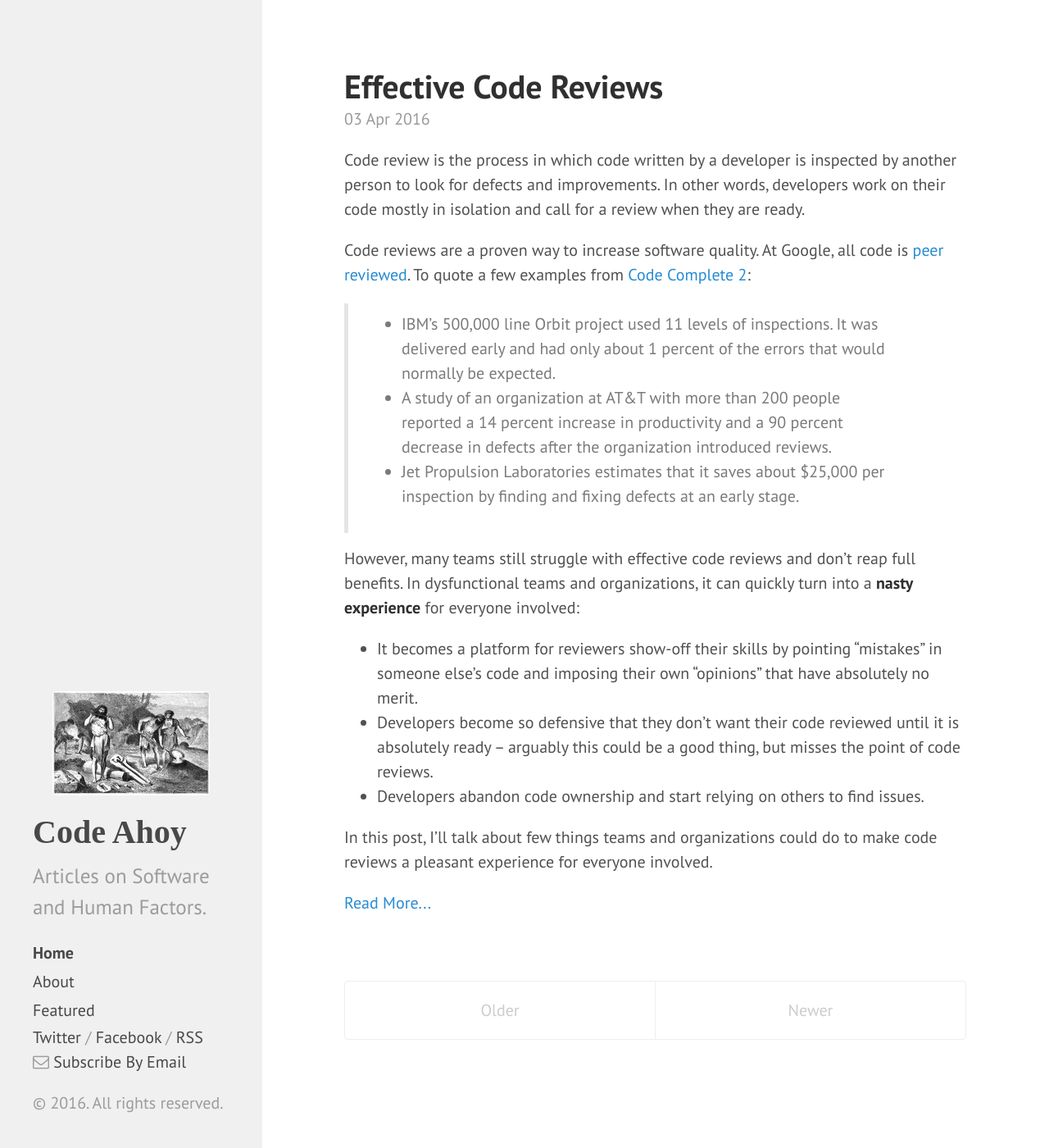
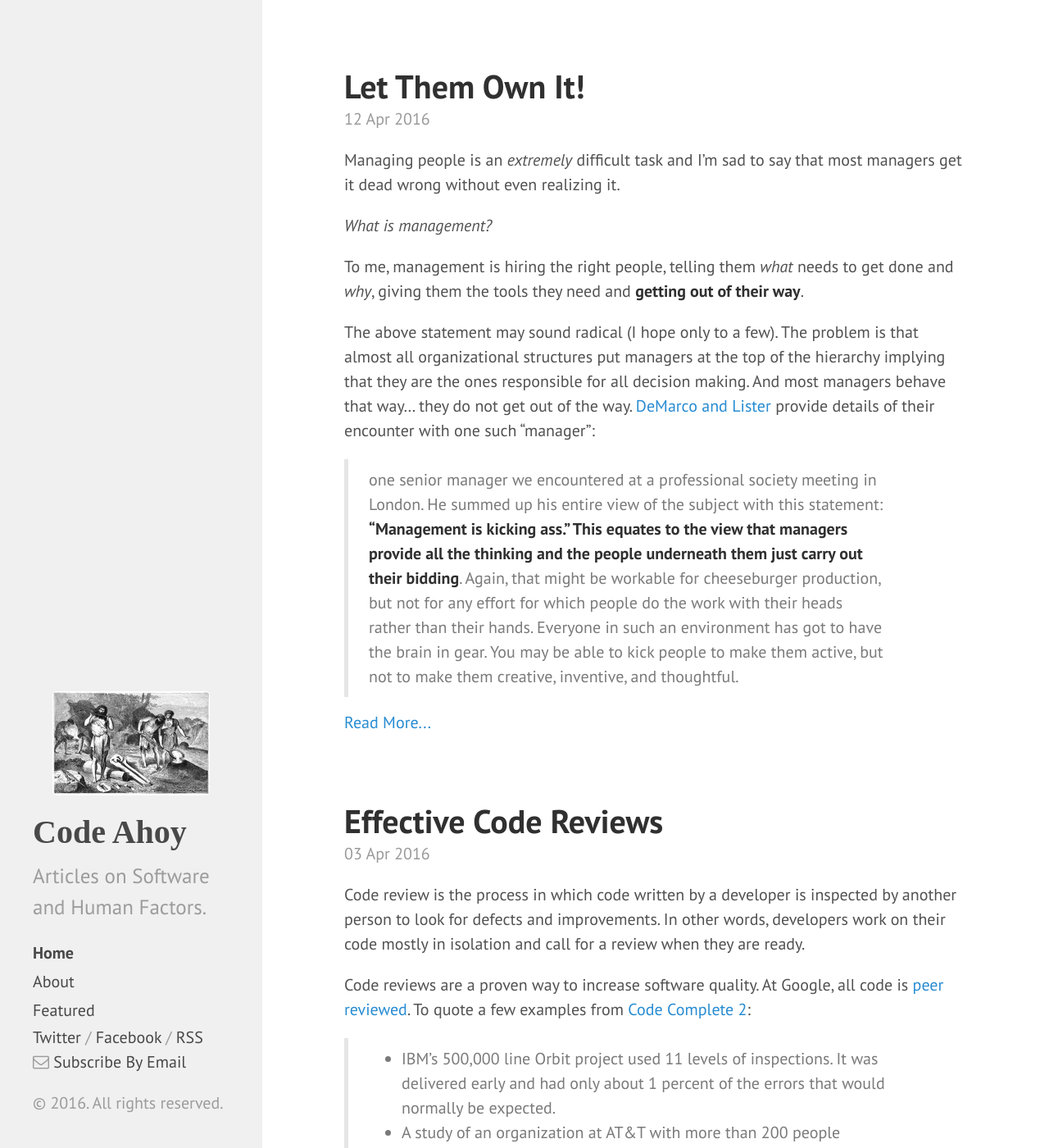
Before and after one commit to talk2viren/umermansoor.github.io, a Jekyll site: the page built from index.html, in a window 1280 px wide and 1400 px high. Shown: the whole window at 82% size. Built offline with Jekyll 4.4.1, drawn with Linux system fonts in a browser that asks for light colours; nearby versions of some CDN libraries; Markdown is read by kramdown in place of the engine named in the settings; the list of posts is cut into pages by our own code.

Commit message:
Published  second blog post.

```diff
--- /dev/null
+++ b/_posts/2016-04-12-let-them-own-it.md
@@ -0,0 +1,31 @@
+---
+layout: post
+title: Let Them Own It!
+comments: True
+excerpt_separator: <!--more-->
+---
+
+Managing people is an *extremely* difficult task and I'm sad to say that most managers get it dead wrong without even realizing it.
+
+*What is management?*
+
+To me, management is hiring the right people, telling them *what* needs to get done and *why*, giving them the tools they need and **getting out of their way**.
+
+The above statement may sound radical (I hope only to a few). The problem is that almost all organizational structures put managers at the top of the hierarchy implying that they are the ones responsible for all decision making. And most managers behave that way... they do not get out of the way. [DeMarco and Lister](http://www.amazon.com/Peopleware-Productive-Projects-Second-Edition/dp/0932633439) provide details of their encounter with one such "manager":
+
+>  one senior manager we encountered at a professional society meeting in London. He summed up his entire view of the subject with this statement: **"Management is kicking ass." This equates to the view that managers provide all the thinking and the people underneath them just carry out their bidding**. Again, that might be workable for cheeseburger production, but not for any effort for which people do the work with their heads rather than their hands. Everyone in such an environment has got to have the brain in gear. You may be able to kick people to make them active, but not to make them creative, inventive, and thoughtful.
+
+<!--more-->
+
+Management is not about making technical decisions. It is about finding and bringing the right people on-board. If you get incompetent people, I'm sorry to break it to you but you **will** fail.
+Once the right people are on the bus, good managers take care of them, remove barriers, allow room for mistakes and allow them to succeed at their job.
+
+**Bad** managers who believe their job is to "*be an intimidating alpha male ready to crack the whip and kick ass*" will see the productivity and quality go down in any job that requires people to use their imagination and brain power. Then they become defensive and start putting "processes" and "measurements" in place. The slow decline begins. People abandon ownership and adopt the "*Meh. Why should I care?*" attitude. The project is doomed at that point. It will either fail or will be of mediocre quality.
+
+In [Peopleware](http://www.amazon.com/Peopleware-Productive-Projects-Second-Edition/dp/0932633439), DeMarco and Lister make a great point:
+
+> You take no steps to defend yourself from the people you've put into positions of trust. **And all the people under you are in positions of trust. A person you can't trust with any autonomy is of no use to you**.
+
+Still sounds radical and confusing? Take comfort in the fact that it is. Managing people is extremely difficult and there is no elixir. I'm by no means suggesting that managers should disappear from the scene. Just have some faith in your team and let smart people take ownership. Great managers bring the best of out everyone in their team, they create other leaders, they create gelled teams. That's the stuff legends are made of.
+
+This article was written by [Umer Mansoor](https://www.linkedin.com/in/umansoor). Please feel free to leave your thoughts in the comments section below.
```
Also changed, not shown: _posts/2016-04-3-effective-code-reviews.md (+2 -0 lines).
